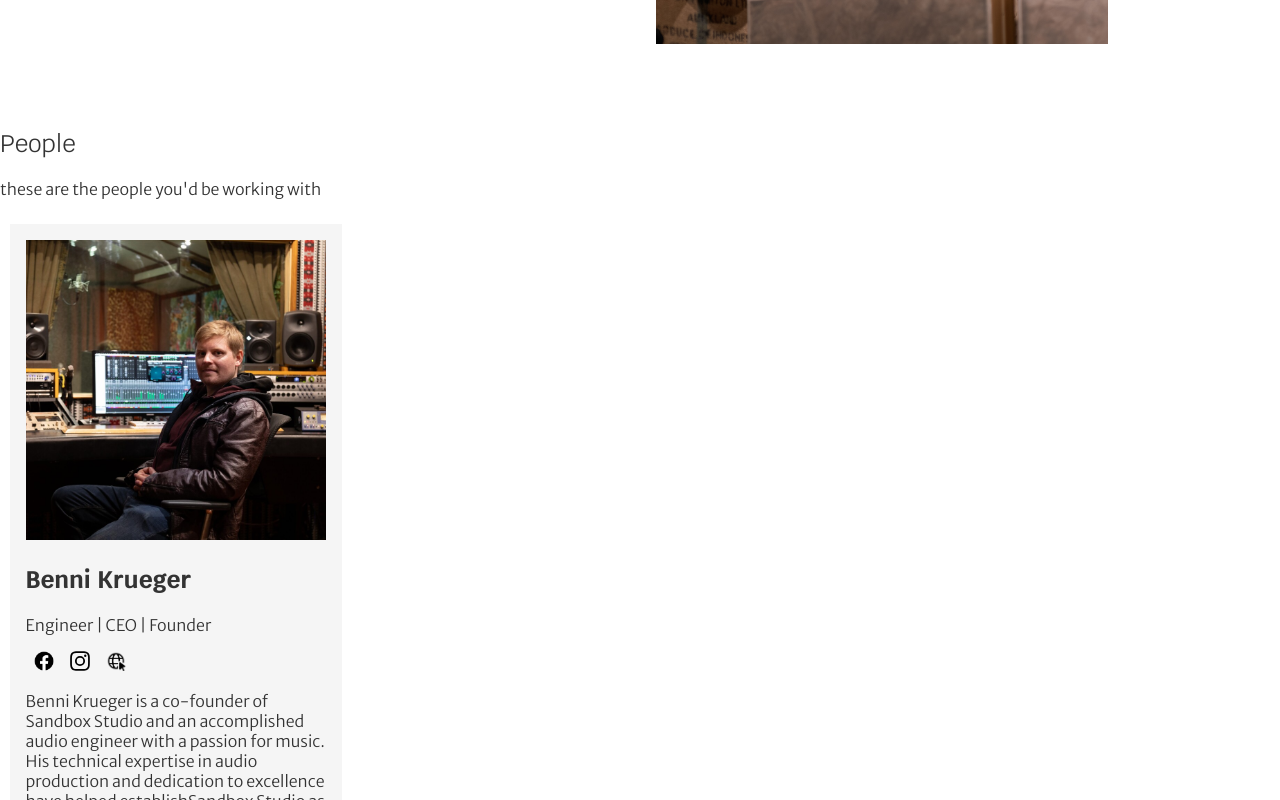
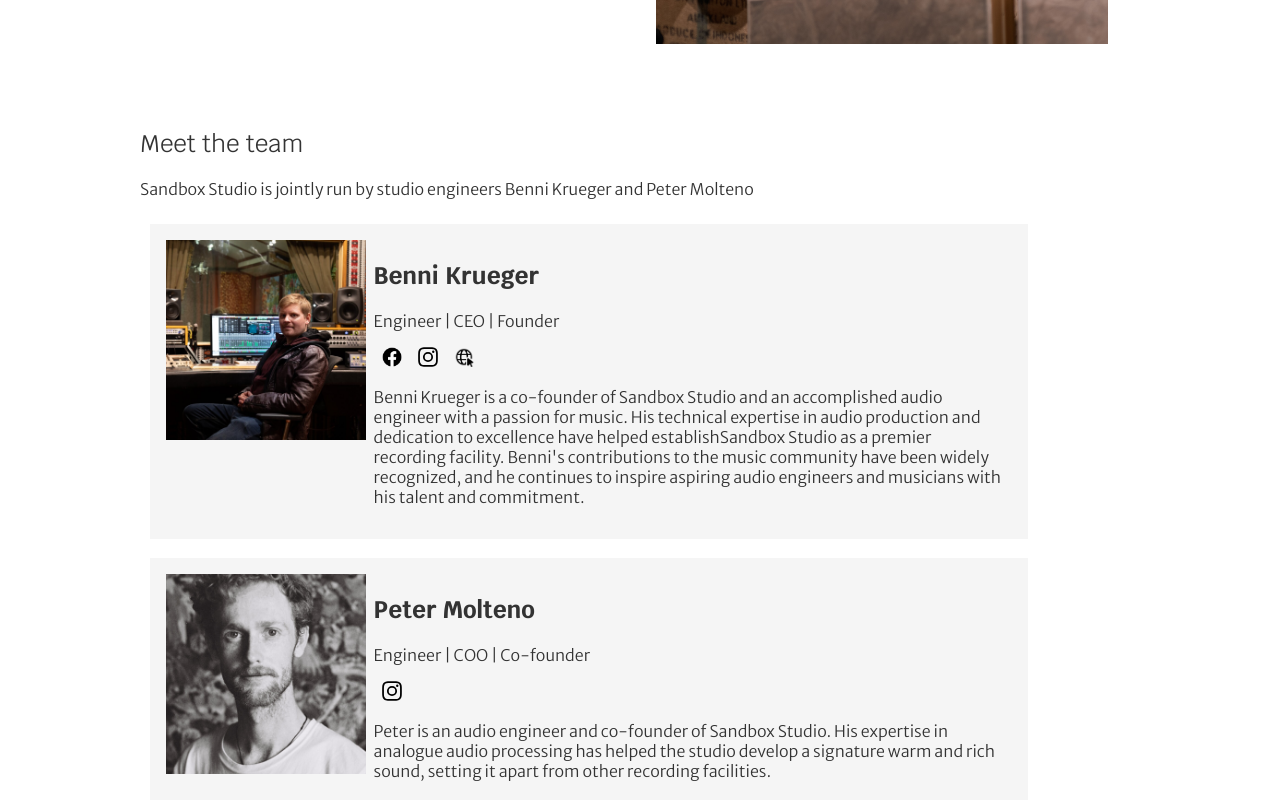
Before and after one commit to moltenot/sandbox_website, a Next.js app: page / in a window 1280 px wide. Shown: the part 1220-2020 px from the top of the page. Built offline with nearby package versions, Linux system fonts and the light colour scheme.

Commit message:
messed with the team member component for no good reason

```diff
--- a/components/teamMember.js
+++ b/components/teamMember.js
@@ -1,17 +1,19 @@
 import Image from "next/image";
 import styles from "@/styles/teamMember.module.css"
 
-export const IMAGE_DIM = 300
+export const IMAGE_DIM = 200
 
 export default function TeamMember({imageSrc, name, role, links, bio}) {
     return <div className={styles.root}>
-        <div className={styles.container} style={{width: IMAGE_DIM + "px"}}>
+        <div className={`${styles.container} hflex`}>
             <Image src={imageSrc} style={{objectFit: "cover"}} alt={`photo of ${name}`} width={IMAGE_DIM}
                    height={IMAGE_DIM}/>
-            <h2>{name}</h2>
-            <p>{role}</p>
-            <div className={styles.sociallinks}>{links}</div>
-            {bio}
+            <div className="cont-md">
+                <h2>{name}</h2>
+                <p>{role}</p>
+                <div className={styles.sociallinks}>{links}</div>
+                {bio}
+            </div>
         </div>
     </div>
 }
--- a/pages/index.js
+++ b/pages/index.js
@@ -63,11 +63,14 @@ export default function Home() {
                     </TextColumnImageColumn>
                 </section>
                 <section id="people">
-                    <h1>People</h1>
-                    {/* eslint-disable-next-line react/no-unescaped-entities */}
-                    <p>these are the people you'd be working with</p>
-                    <TeamMember {...people[0]}/>
-                    <TeamMember {...people[1]}/>
+                    <div className="cont-lg">
+                        <h1>Meet the team</h1>
+                        {/* eslint-disable-next-line react/no-unescaped-entities */}
+                        <p>Sandbox Studio is jointly run by studio engineers Benni Krueger and Peter Molteno
+                        </p>
+                        <TeamMember {...people[0]}/>
+                        <TeamMember {...people[1]}/>
+                    </div>
                 </section>
                 <section id="gear">
                     <h1>Gear</h1>
--- a/styles/teamMember.module.css
+++ b/styles/teamMember.module.css
@@ -1,5 +1,6 @@
 
 .root {
+    width: fit-content;
     padding: 0.6rem;
 }
 
```
